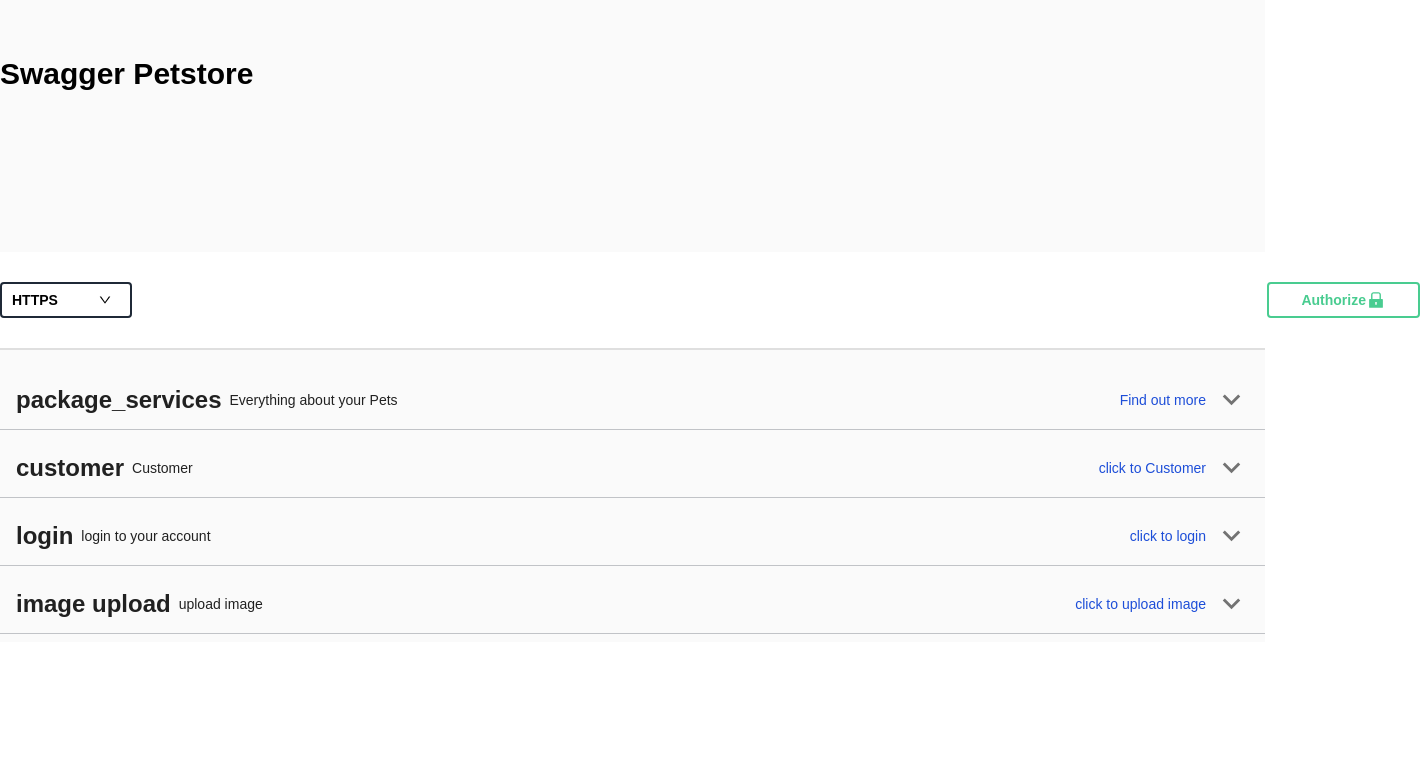
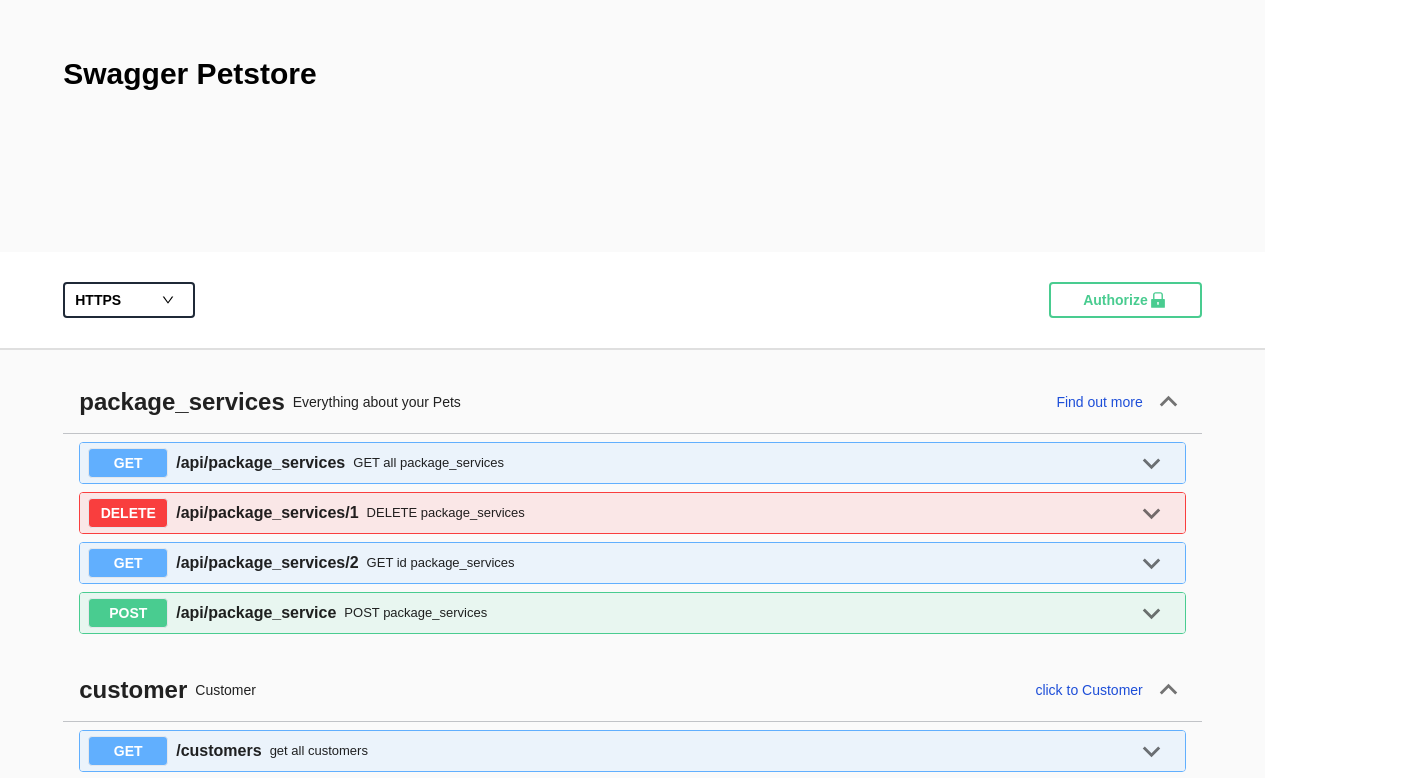
Before and after one commit to ThienSimp03/pr-1-swagger, a React (Create React App) app: page / in a window 1280 px wide. Shown: the top 778 px of the page, 1420 px wide, since content can reach past the window. Built offline with nearby package versions, Linux system fonts and the light colour scheme.

Commit message:
fix close reload, res destop small, default open method, input

```diff
--- a/src/components/ApiComponent/ApiComponent.tsx
+++ b/src/components/ApiComponent/ApiComponent.tsx
@@ -39,6 +39,7 @@
         <div className='mb-2'>
             <ThemeProvider theme={theme}>
                 <Accordion
+                    defaultExpanded={true}
                     sx={{
                         backgroundColor: 'inherit',
                         boxShadow: 'none',
--- a/src/components/ContainerApi/ContainerApi.tsx
+++ b/src/components/ContainerApi/ContainerApi.tsx
@@ -5,7 +5,7 @@
     return (
         <div className='flex justify-center w-full bg-[#FAFAFA]'>
             <div className='mt-5 border-t-2 border-solid min-w-screen'></div>
-            <div className=' mt-5 w-[1420px]'>
+            <div className=' mt-5 w-[90%]'>
                 {tmpApiComponent.map((component, index) => {
                     return <ApiComponent key={index} value={component} />
                 })}
--- a/src/components/Header/Header.tsx
+++ b/src/components/Header/Header.tsx
@@ -27,14 +27,15 @@
     const handleClickOpen = () => {
         setOpen(true)
     }
-    const handleClose = () => {
+    const handleClose = (e: React.MouseEvent<HTMLButtonElement, MouseEvent>) => {
+        e.preventDefault()
         setOpen(false)
     }
     const handleVerifyToken = (event: React.MouseEvent<HTMLButtonElement, MouseEvent>) => {
         if (valueInput.trim().length > 0) {
             authorize.setAuthorize(valueInput)
             localStorage.setItem('token', valueInput)
-            handleClose()
+            handleClose(event)
         } else event.preventDefault()
     }
     const handleRemoveToken = (event: React.MouseEvent<HTMLButtonElement, MouseEvent>) => {
@@ -46,10 +47,10 @@
     return (
         <div className='w-full'>
             <div className='bg-[#FAFAFA]'>
-                <p className='text-3xl font-extrabold pb-40 pt-14 w-[1420px] mx-auto '>Swagger Petstore</p>
+                <p className='text-3xl font-extrabold pb-40 pt-14 w-[90%] mx-auto '>Swagger Petstore</p>
             </div>
             <div className='w-full border-b-2 border-solid border-[#DFDFDF]'>
-                <div className='text-sm py-[30px] w-[1420px] mx-auto'>
+                <div className='text-sm py-[30px] w-[90%] mx-auto'>
                     <Stack direction='row' justifyContent='space-between' alignItems='center' spacing={12}>
                         <div>
                             <div className='border-2 border-solid border-gray-800 px-[10px] py-1.5 flex items-center justify-center font-bold rounded text-sm'>
@@ -124,7 +125,7 @@
                                                         </button>
                                                     )}
                                                     <button
-                                                        onClick={handleClose}
+                                                        onClick={(e) => handleClose(e)}
                                                         className='px-5 py-0.5 font-bold border-2 border-solid rounded border-[#ccc] text-gray-700'
                                                     >
                                                         Close
--- a/src/components/MethodApi/MethodApi.tsx
+++ b/src/components/MethodApi/MethodApi.tsx
@@ -94,8 +94,12 @@
                 })
                 setResApi(result)
             }
-        } catch (error) {
-            alert(error)
+        } catch (error: any) {
+            console.log(error.message)
+            setResApi({
+                status: error.response.status,
+                message: error.message
+            })
         }
     }
     return (
@@ -218,7 +222,7 @@
                                                                         ? item[arrayFields[index]].default
                                                                         : undefined
                                                                 }
-                                                                label={
+                                                                placeholder={
                                                                     item[arrayFields[index]].default
                                                                         ? ''
                                                                         : arrayFields[index]
--- a/src/components/MethodApi/ResMethodApi/ResMethodApi.tsx
+++ b/src/components/MethodApi/ResMethodApi/ResMethodApi.tsx
@@ -27,7 +27,8 @@
                     <div className='grid grid-cols-12 gap-2 px-5 py-6'>
                         <div className='col-span-1 text-sm'>{resApi.status}</div>
                         <div className='bg-[#333333] text-white p-2 rounded text-xs font-semibold col-span-11 overflow-x-auto'>
-                            {<pre>{JSON.stringify(resApi.data, null, 2)}</pre>}
+                            {resApi.status !== 404 && <pre>{JSON.stringify(resApi.data, null, 2)}</pre>}
+                            {parseInt((resApi.status / 100).toString()) === 4 && <p>{resApi.message}</p>}
                         </div>
                     </div>
                 </Box>
--- a/src/index.css
+++ b/src/index.css
@@ -11,6 +11,6 @@
         /* overflow-x: hidden; */
     }
 }
-body {
-    /* width: 100vw; */
+#accordion ul li:first-child div {
+    display: block;
 }
```
